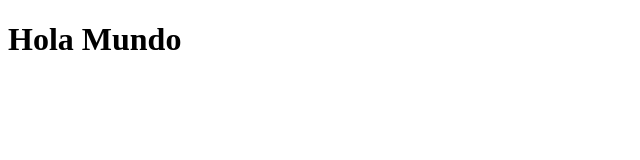
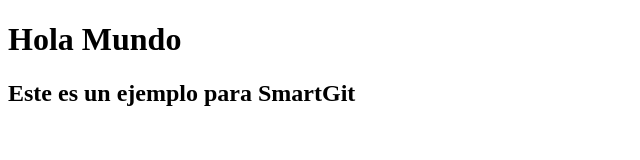
Before and after one commit to SantosJC/WebDevelopment, a plain HTML site: page index.html in a window 1280 px wide. Shown: the whole page, without its empty margins (0-640 px from the left). Drawn offline with Linux system fonts and the light colour scheme.

Commit message:
Adding h2 tag

```diff
--- a/index.html
+++ b/index.html
@@ -6,6 +6,7 @@
 </head>
 <body>
 	<h1>Hola Mundo</h1>
+	<h2>Este es un ejemplo para SmartGit</h2>
 
 </body>
 </html>
```
